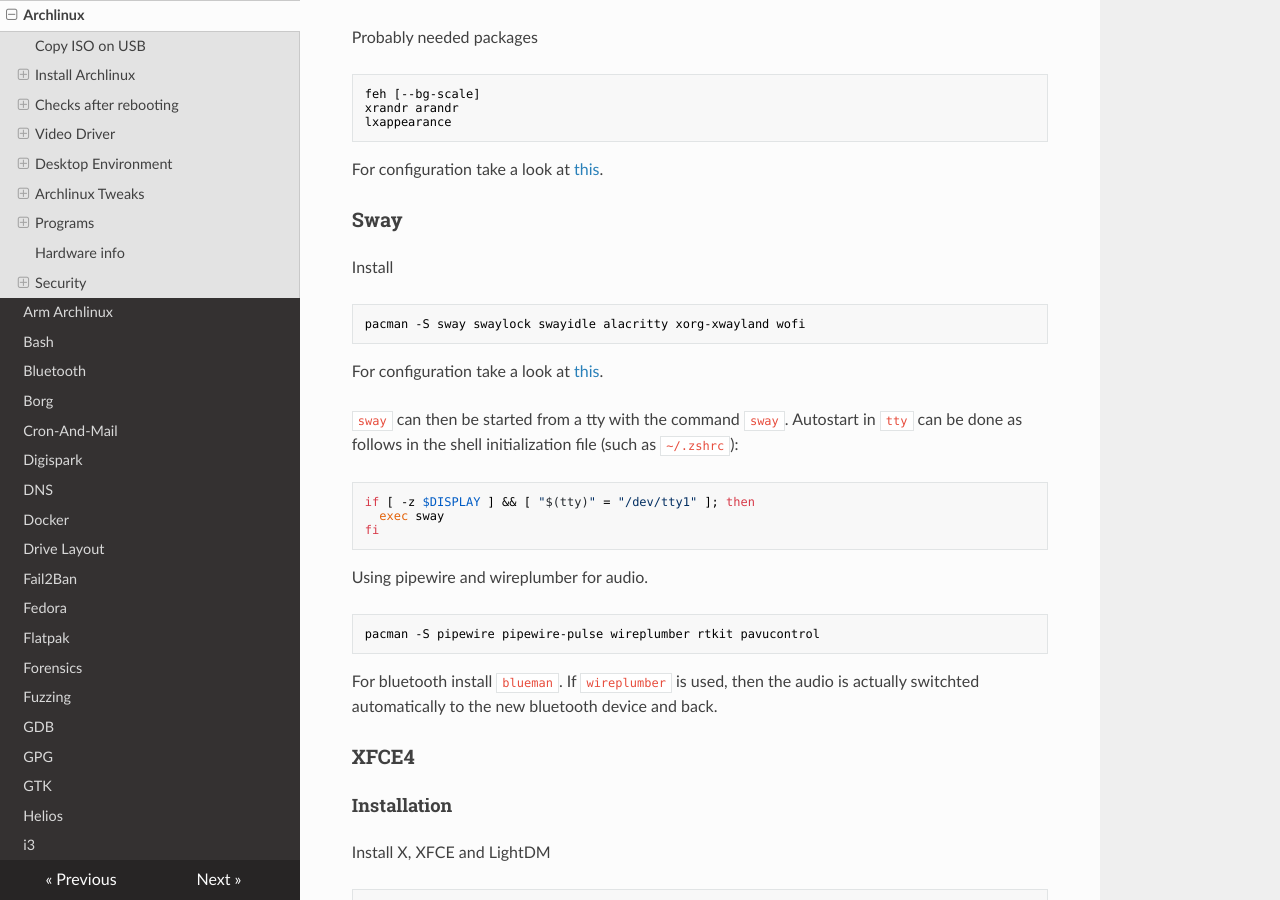
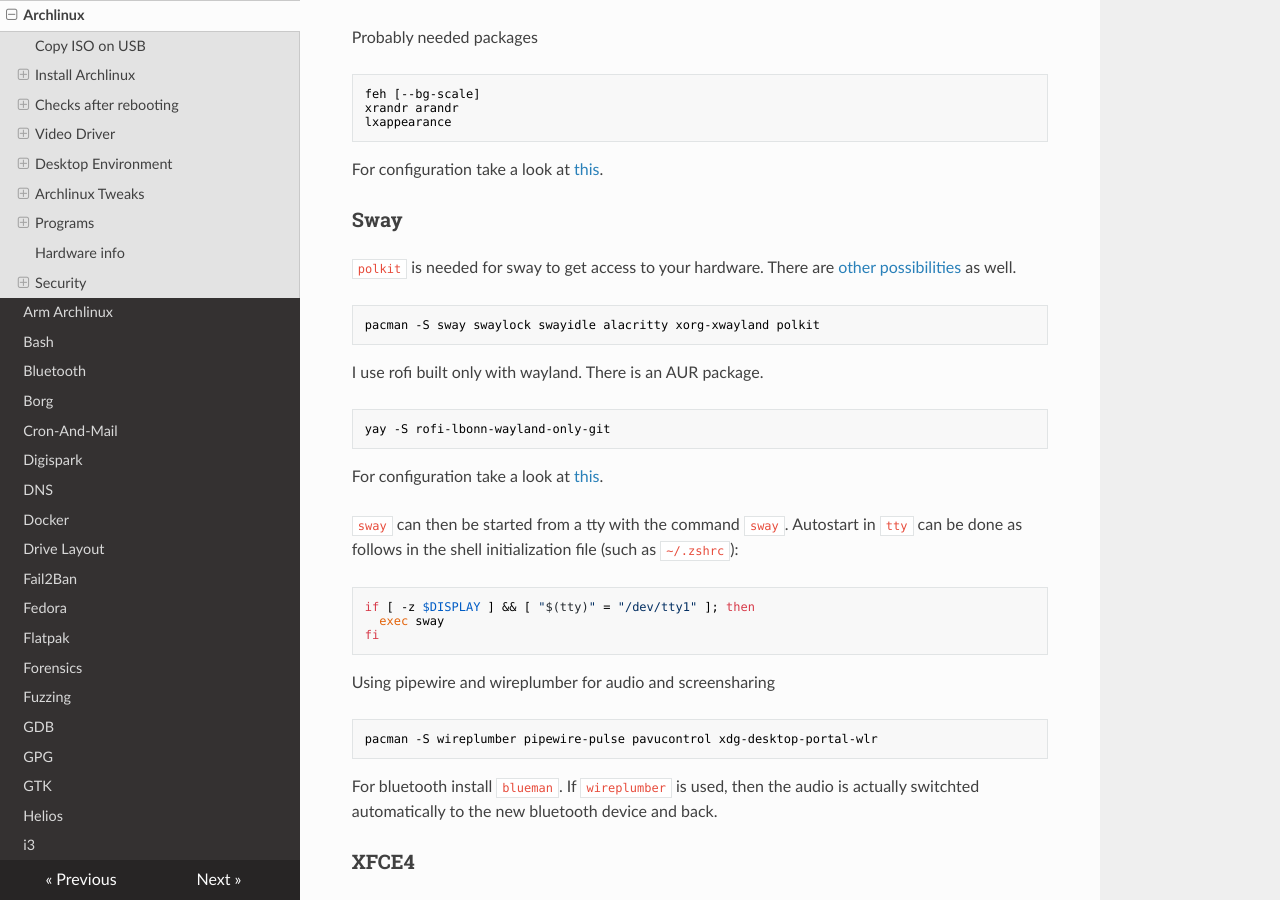
Before and after one commit to Maaxxs/wiki, an MkDocs documentation site: the page built from docs/archlinux.md, in a window 1280 px wide and 900 px high, scrolled down 10528 px. Built offline with MkDocs 1.6.1, drawn with Linux system fonts in a browser that asks for light colours; nearby versions of some CDN libraries.

Commit message:
Refine `sway` installation and audio section

````diff
--- a/docs/archlinux.md
+++ b/docs/archlinux.md
@@ -586,10 +586,19 @@ For configuration take a look at
 
 ### Sway
 
-Install
+`polkit` is needed for sway to get access to your hardware. There are [other
+possibilities](https://wiki.archlinux.org/title/Sway#Starting) as well.
+
 ```sh
-pacman -S sway swaylock swayidle alacritty xorg-xwayland wofi
+pacman -S sway swaylock swayidle alacritty xorg-xwayland polkit
 ```
+
+I use rofi built only with wayland. There is an AUR package.
+
+```sh
+yay -S rofi-lbonn-wayland-only-git
+```
+
 
 For configuration take a look at
 [this](https://gitlab.com/Maaxxs/dotfiles/-/blob/master/.config/sway/config).
@@ -604,10 +613,10 @@ if [ -z $DISPLAY ] && [ "$(tty)" = "/dev/tty1" ]; then
 fi
 ```
 
-Using pipewire and wireplumber for audio.
+Using pipewire and wireplumber for audio and screensharing
 
 ```sh
-pacman -S pipewire pipewire-pulse wireplumber rtkit pavucontrol
+pacman -S wireplumber pipewire-pulse pavucontrol xdg-desktop-portal-wlr
 ```
 
 For bluetooth install `blueman`. If `wireplumber` is used, then the audio is
````
